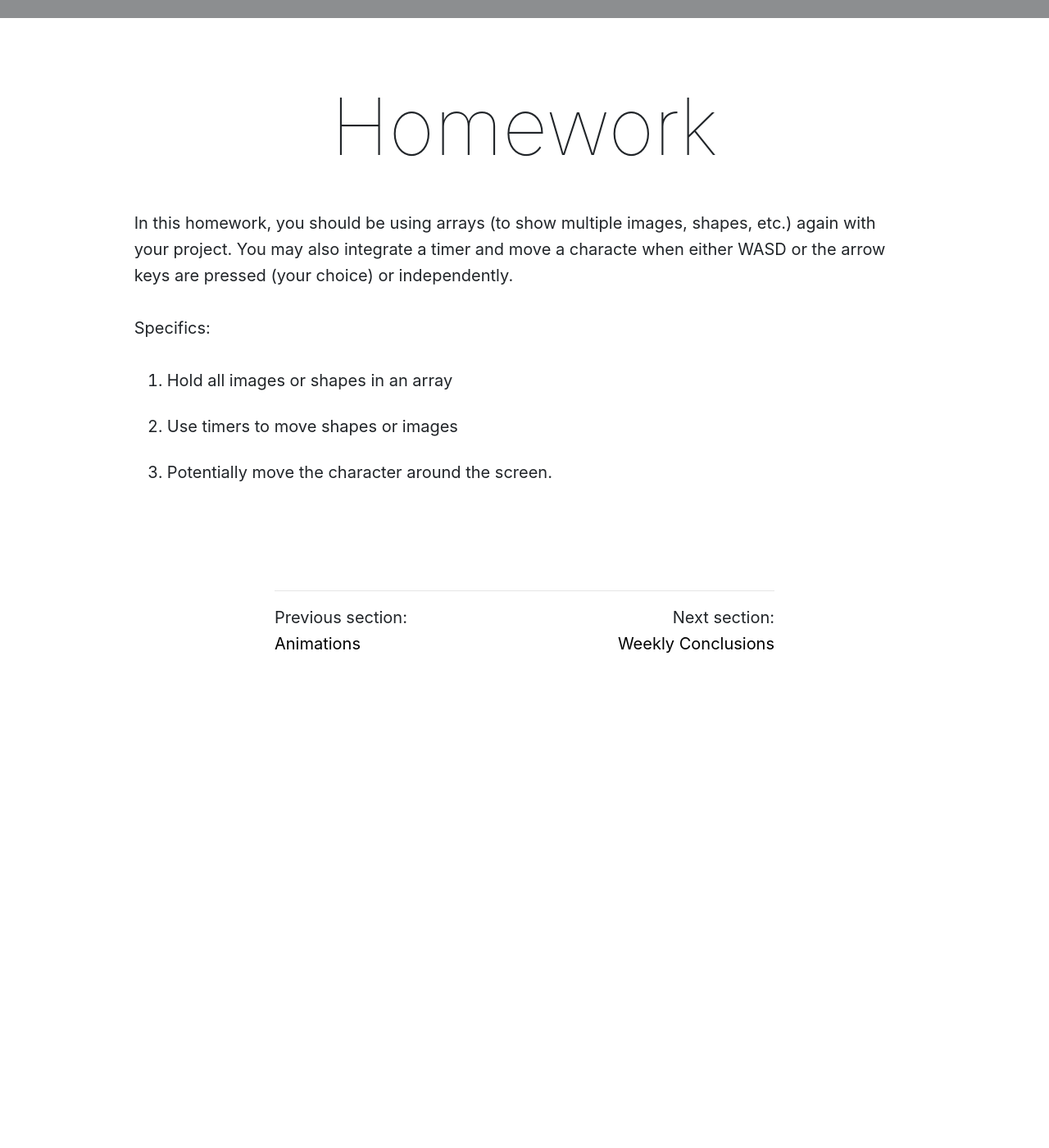
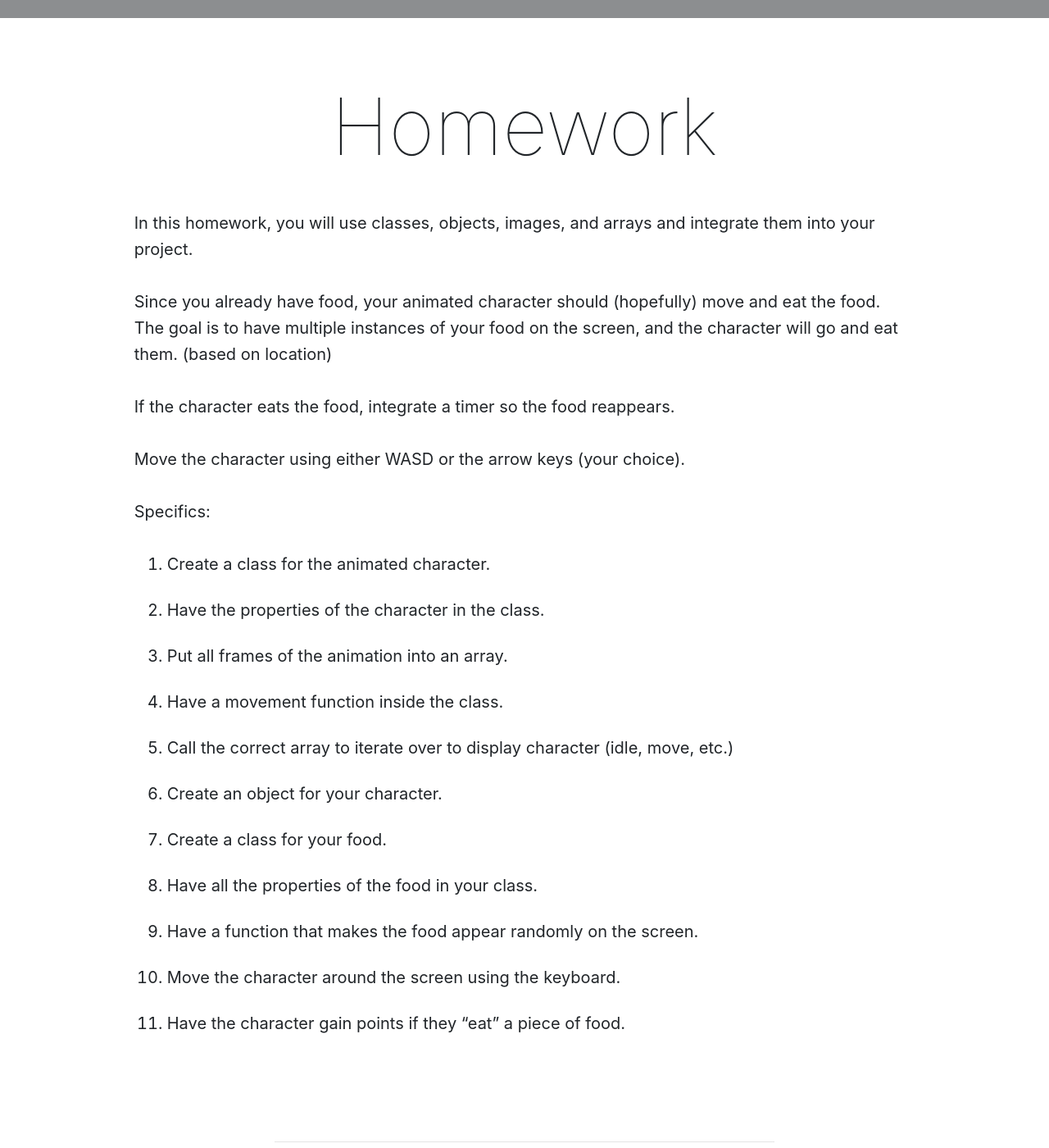
Before and after one commit to Montana-Media-Arts/220-creative-coding2-Spring2023, a Jekyll site: the page built from modules/week-4/_posts/2010-01-01-homework.md, in a window 1280 px wide and 1400 px high, scrolled down 325 px. Shown: the whole window at 82% size. Built offline with Jekyll 4.4.1, drawn with Linux system fonts in a browser that asks for light colours; nearby versions of some CDN libraries; comment, search, counter and statistics services are not loaded; before the commit the page ends 1142 px from its top, so only the background shows below that.

Commit message:
Update 2010-01-01-homework.md

```diff
--- a/modules/week-4/_posts/2010-01-01-homework.md
+++ b/modules/week-4/_posts/2010-01-01-homework.md
@@ -19,9 +19,24 @@ Specifics:
 5.	Potentially move the character around the screen.
 -->
 
-In this homework, you should be using arrays (to show multiple images, shapes, etc.) again with your project.  You may also integrate a timer and move a characte when either WASD or the arrow keys are pressed (your choice) or independently.
+In this homework, you will use classes, objects, images, and arrays and integrate them into your project.
+
+Since you already have food, your animated character should (hopefully) move and eat the food. The goal is to have multiple instances of your food on the screen, and the character will go and eat them. (based on location)
+
+If the character eats the food, integrate a timer so the food reappears.
+
+Move the character using either WASD or the arrow keys (your choice).
 
 Specifics:
-1.	Hold all images or shapes in an array
-2.	Use timers to move shapes or images
-3.	Potentially move the character around the screen.
+
+1. Create a class for the animated character.
+2. Have the properties of the character in the class.
+3. Put all frames of the animation into an array.
+4. Have a movement function inside the class.
+5. Call the correct array to iterate over to display character (idle, move, etc.)
+6. Create an object for your character.
+7. Create a class for your food.
+8. Have all the properties of the food in your class.
+9. Have a function that makes the food appear randomly on the screen.
+10. Move the character around the screen using the keyboard.
+11. Have the character gain points if they "eat" a piece of food.
```
